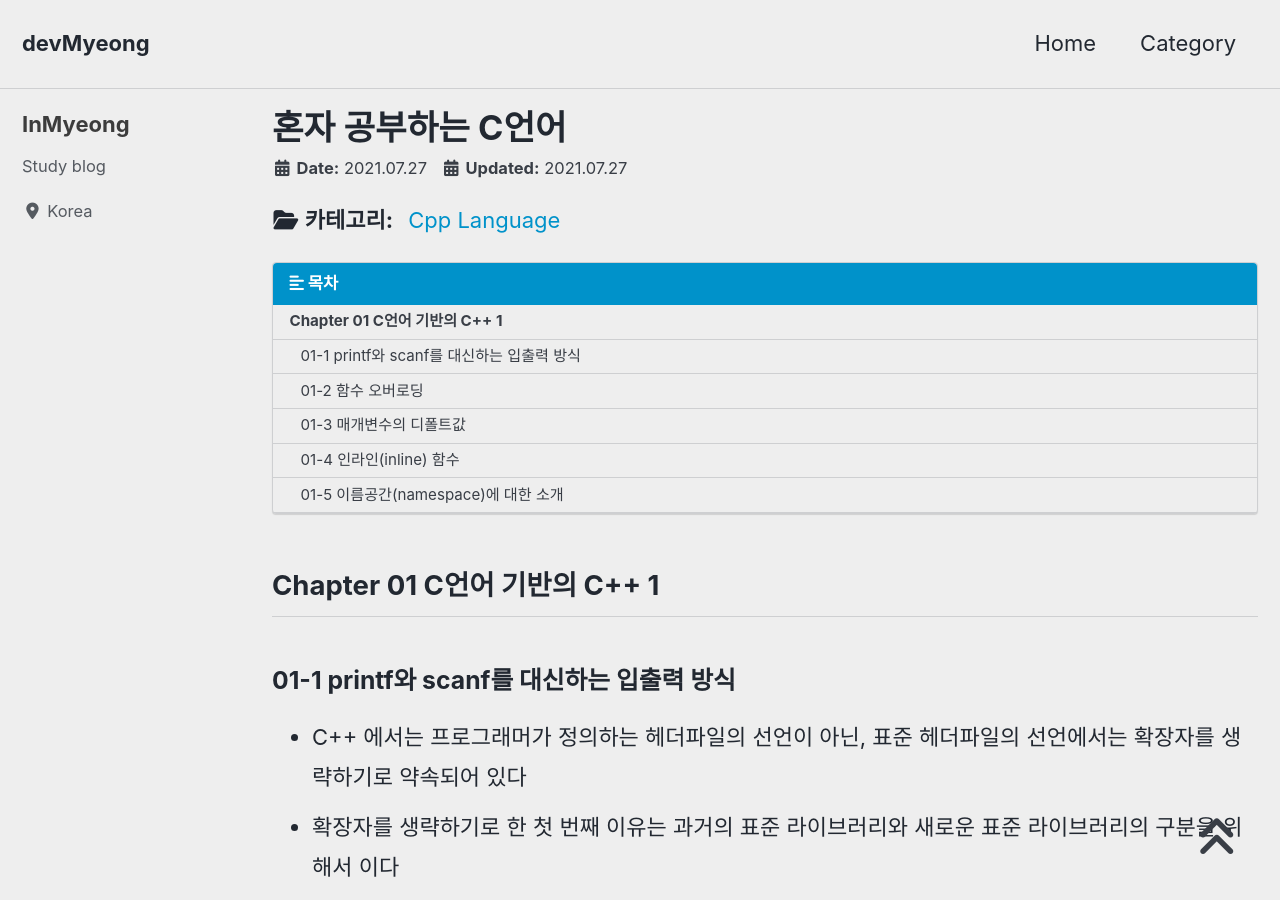
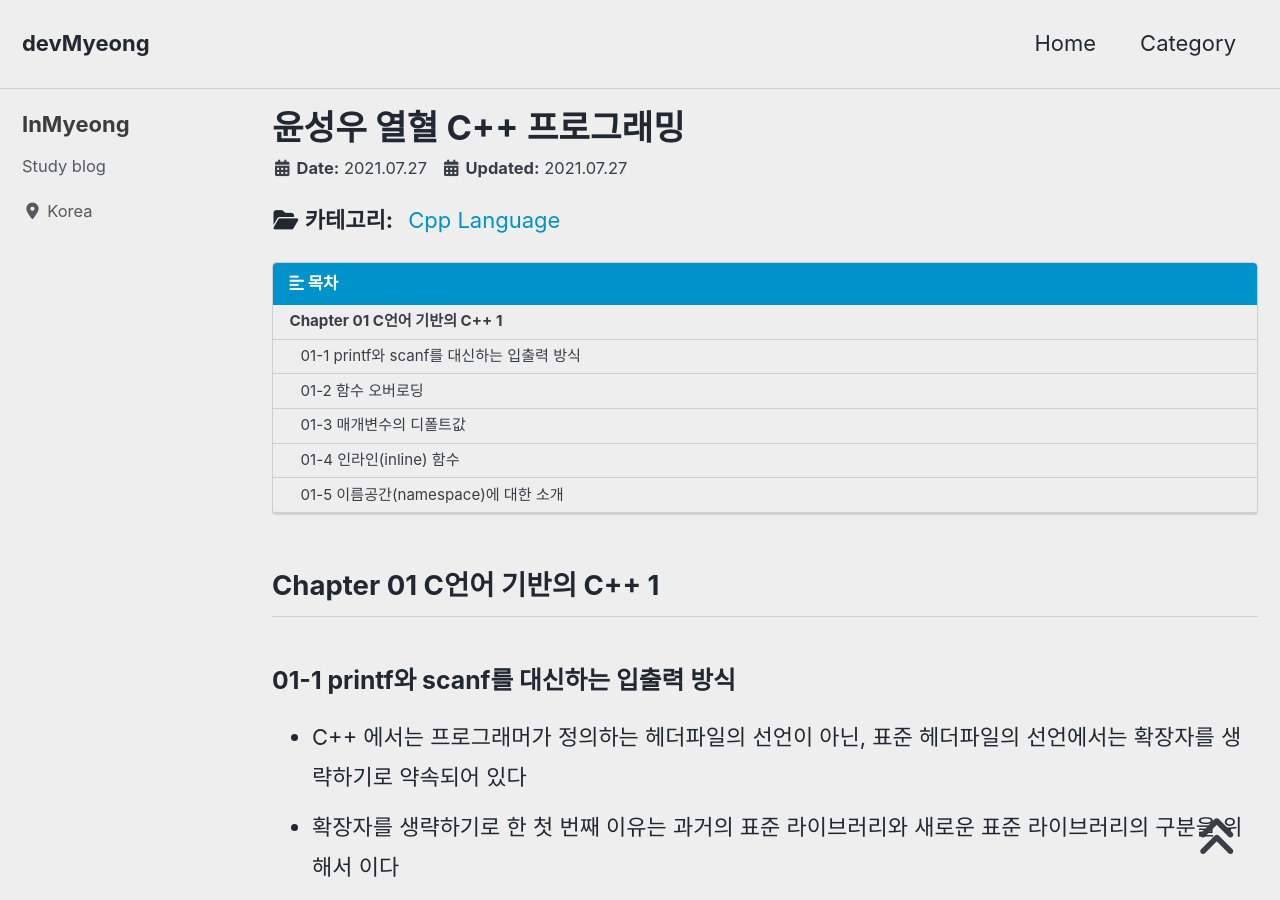
Before and after one commit to devMyeong/devMyeong.github.io, a Jekyll site: the page built from _posts/cpp/2021-06-28-cpp.md, in a window 1280 px wide and 900 px high. Built offline with Jekyll 4.4.1, drawn with Linux system fonts in a browser that asks for light colours; cached includes are drawn as plain includes; nearby versions of some CDN libraries; some web fonts are replaced; comment, search, counter and statistics services are not loaded.

Commit message:
update c++
change title

```diff
--- a/_posts/cpp/2021-06-28-cpp.md
+++ b/_posts/cpp/2021-06-28-cpp.md
@@ -1,5 +1,5 @@
 ---
-title:  "혼자 공부하는 C언어"
+title:  "윤성우 열혈 C++ 프로그래밍"
 
 categories:
   - Cpp Language
```
